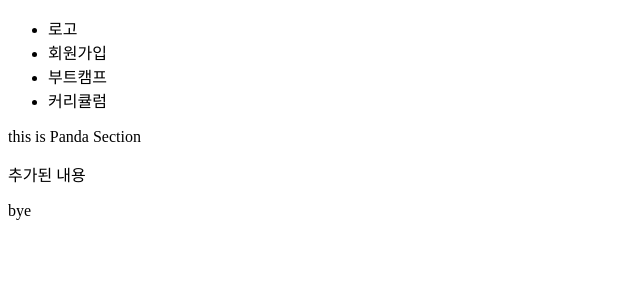
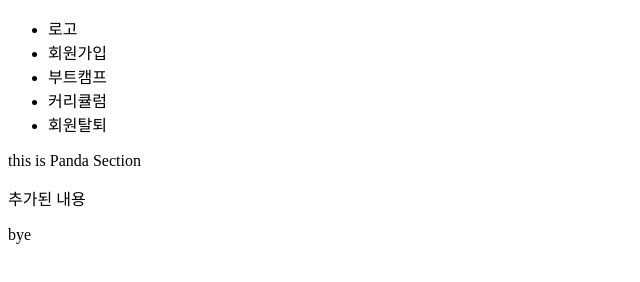
Before and after one commit to wlgns2223/codeit, a plain HTML site: page index.html in a window 1280 px wide. Shown: the whole page, without its empty margins (0-640 px from the left). Drawn offline with Linux system fonts and the light colour scheme.

Commit message:
feat:회워탈퇴

```diff
--- a/index.html
+++ b/index.html
@@ -13,6 +13,7 @@
           <li>회원가입</li>
           <li>부트캠프</li>
           <li>커리큘럼</li>
+          <li>회원탈퇴</li>
         </ul>
       </nav>
     </header>
```
